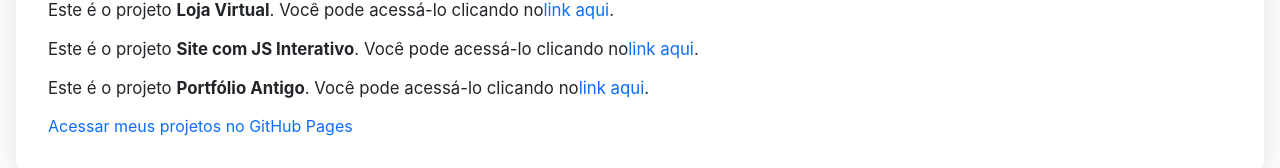
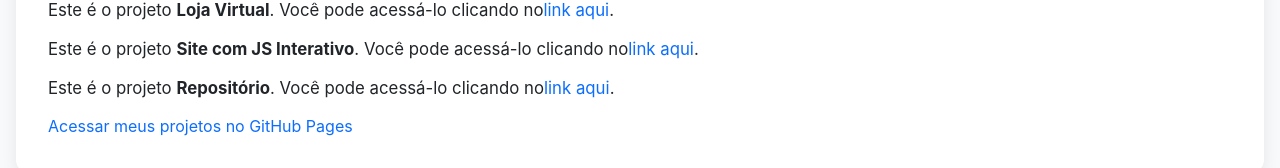
Before and after one commit to maximonunes/maximomnunes, a Next.js app: page /projetos in a window 1280 px wide. Shown: the part 402-570 px from the top of the page. Built offline with nearby package versions, Linux system fonts and the light colour scheme.

Commit message:
Update projetos

```diff
--- a/components/DescricaoProjetos.tsx
+++ b/components/DescricaoProjetos.tsx
@@ -17,9 +17,9 @@ export function DescricaoProjetos() {
 
       {/* Lista de Projetos */}
       <div className="space-y-4 mb-6">
-        <Projeto nome="Loja Virtual" url="https://seu-site-loja.com" />
-        <Projeto nome="Site com JS Interativo" url="https://seu-site-js.com" />
-        <Projeto nome="Portfólio Antigo" url="https://seu-portfolio-antigo.com" />
+        <Projeto nome="Loja Virtual" url="https://maximonunes.github.io/maximonunes/lab7/index.html" />
+        <Projeto nome="Site com JS Interativo" url="https://maximonunes.github.io/maximonunes/" />
+        <Projeto nome="Repositório" url="https://github.com/maximonunes/maximomnunes" />
       </div>
 
       <a
```
